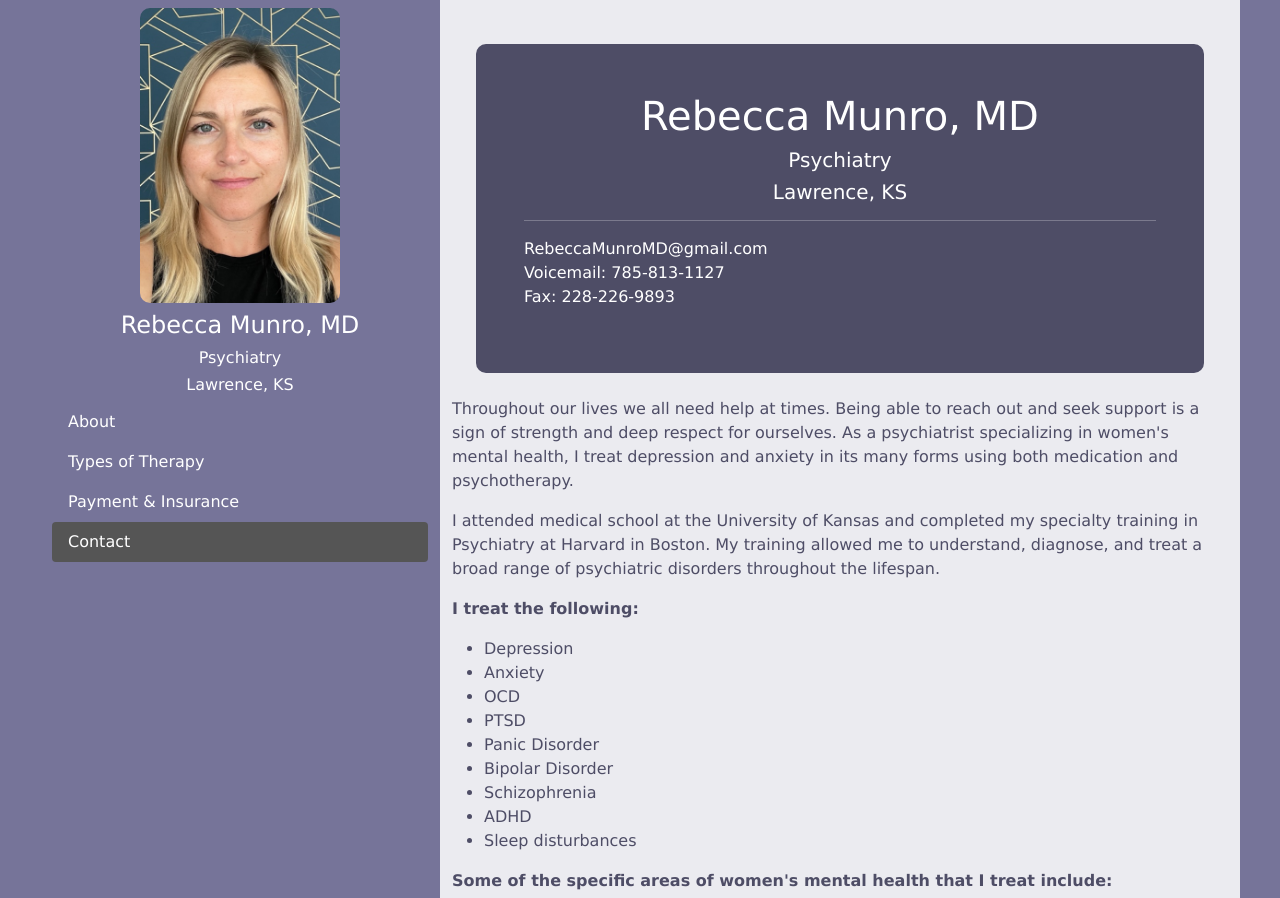
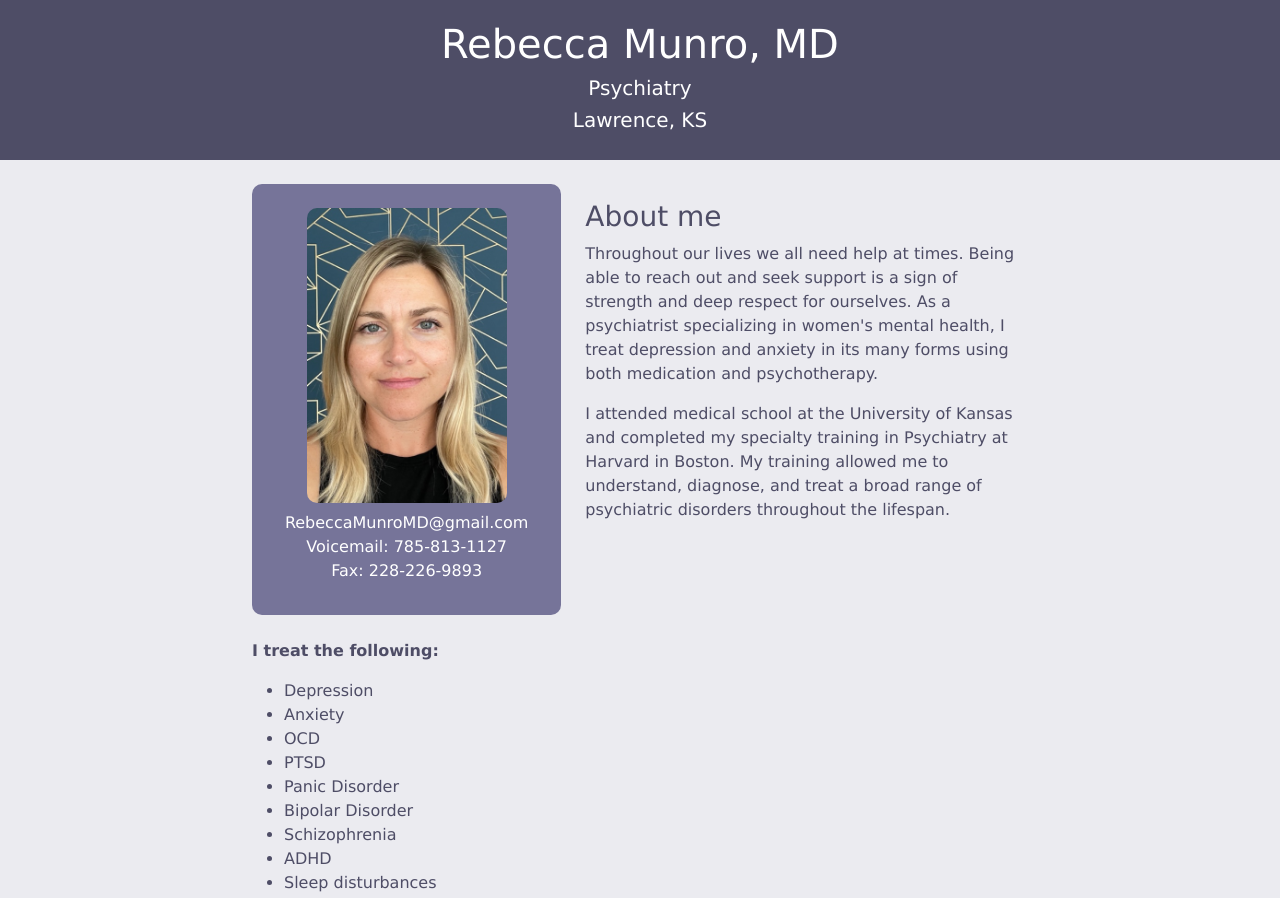
Before and after one commit to rmunro7/rebeccamunromd.com, a plain HTML site: page index.html in a window 1280 px wide. Shown: the top 898 px of the page. Drawn offline with nearby package versions, Linux system fonts and the light colour scheme.

Commit message:
Remove nav bar

```diff
--- a/index.html
+++ b/index.html
@@ -13,18 +13,37 @@
 		<meta name="description" content="As a psychiatrist specializing in women's mental health, I treat depression and anxiety in its many forms using both medication and psychotherapy.">
 		<meta name="twitter:description" content="As a psychiatrist specializing in women's mental health, I treat depression and anxiety in its many forms using both medication and psychotherapy.">
 		<meta property="og:description" content="As a psychiatrist specializing in women's mental health, I treat depression and anxiety in its many forms using both medication and psychotherapy.">
-		<meta name="twitter:image:src" content="https://rebeccamunromd.com/img/headshot2020.jpg">
-		<meta property="og:image" content="https://rebeccamunromd.com/img/headshot2020.jpg">
+		<meta name="twitter:image:src" content="https://rebeccamunromd.com/img/July2022headshot.jpg">
+		<meta property="og:image" content="https://rebeccamunromd.com/img/July2022headshot.jpg">
 		<meta property="og:type" content="website">
 		<meta http-equiv="X-UA-Compatible" content="IE=edge">
 		<link rel="stylesheet" href="https://cdn.jsdelivr.net/npm/bootstrap@5.0.0/dist/css/bootstrap.min.css" integrity="sha256-BAg/zs3Z4ZsqzR4Ac0N6oHyY0jDwGY1/H9RwqyIP72Q=" crossorigin="anonymous">
 		<link rel="stylesheet" href="main.css">
 	</head>
 
-	<body data-bs-spy="scroll" data-bs-target="#navbar" data-bs-offset="20">
-		<div class="container-fluid" style="max-width: 1200px;">
-			<div class="row">
-				<nav id="navbar" class="col-md-4">
+	<body>
+
+		<section id="header">
+			<!-- <div class="container-fluid py-5"> -->
+				<h1 class="text-center">Rebecca Munro, MD</h1>
+				<h5 class="text-center">Psychiatry</h5>
+				<h5 class="text-center">Lawrence, KS</h5>
+				<!-- <hr> -->
+				<!-- <p>
+					<a href="mailto:RebeccaMunroMD@gmail.com">RebeccaMunroMD@gmail.com</a>
+					<br>
+					Voicemail: 785-813-1127
+					<br>
+					Fax: 228-226-9893
+				</p> -->
+			<!-- </div> -->
+		<!-- </div> -->
+		</section>
+
+		<div class="container-fluid" style="max-width: 800px;">
+		<!-- <div class="container"> -->
+				<!-- <div class="row"> -->
+				<!-- <nav id="navbar" class="col-md-4">
 					<div class="sticky-top">
 						<ul class="nav nav-pills nav-stacked flex-column">
 							<li class="nav-item text-center">
@@ -45,35 +64,18 @@
 							<li class="nav-item">
 								<a class="nav-link" href="#contact">Contact</a>
 							</li>
-							<!-- <li class="nav-item">
-								<a class="nav-link" href="#patient-forms">Patient Forms</a>
-							</li>
-							<li class="nav-item">
-								<a class="nav-link" href="#resources">Reading Lists &amp; Resources</a>
-							</li> -->
-							<!-- <li class="nav-item d-md-block">
-								<div class="nav-link">
-									RebeccaMunroMD@gmail.com
-									<br>
-									Voicemail: 785-813-1127
-									<br>
-									Fax: 228-226-9893
-								</div>
-							</li> -->
 						</ul>
 					</div>
-				</nav>
+				</nav> -->
 
-				<div id="content" class="col-md-8">
+				<!-- <div id="content" class="col-md-8"> -->
 
-					<section id="about">
+					<!-- <section id="about"> -->
 
-						<div id="header" class="p-3 p-md-5 m-2 m-md-4 rounded-10">
-							<!-- <div class="container-fluid py-5"> -->
-								<h1 class="text-center">Rebecca Munro, MD</h1>
-								<h5 class="text-center">Psychiatry</h5>
-								<h5 class="text-center">Lawrence, KS</h5>
-								<hr>
+						<div class="row mt-4 mb-4">
+							<div class="col-md-5">
+								<div id="info" class="p-2 p-md-3 rounded-10 text-center">
+									<img id="photo" class="img-fluid mt-2 mb-2 rounded-10" src="img/July2022headshot.jpg" style="max-width: 200px;">
 									<p>
 										<a href="mailto:RebeccaMunroMD@gmail.com">RebeccaMunroMD@gmail.com</a>
 										<br>
@@ -81,15 +83,20 @@
 										<br>
 										Fax: 228-226-9893
 									</p>
-							<!-- </div> -->
+								</div>
 							</div>
 
+							<div class="col-md-7 mt-3">
+								<h3>About me</h3>
 								<p>
 									Throughout our lives we all need help at times. Being able to reach out and seek support is a sign of strength and deep respect for ourselves. As a psychiatrist specializing in women's mental health, I treat depression and anxiety in its many forms using both medication and psychotherapy.
 								</p>
 								<p>
 									I attended medical school at the University of Kansas and completed my specialty training in Psychiatry at Harvard in Boston. My training allowed me to understand, diagnose, and treat a broad range of psychiatric disorders throughout the lifespan.
 								</p>
+							</div>
+						</div>
+
 						<p>
 							<strong>I treat the following:</strong>
 							<ul>
@@ -117,9 +124,9 @@
 							</ul>
 						</p>
 
-					</section>
+					<!-- </section>
 
-					<section id="types-of-therapy">
+					<section id="types-of-therapy"> -->
 
 						<p>
 							<strong>Types of therapy</strong>
@@ -141,9 +148,9 @@
 							I am monitoring the COVID-19 risks and currently offer in-person visits to patients who are fully vaccinated. Virtual visits continue to be available as well.
 						</p>
 
-					</section>
+					<!-- </section>
 
-					<section id="payment">
+					<section id="payment"> -->
 
 						<p>
 							<strong>Payment &amp; Insurance</strong>
@@ -161,9 +168,9 @@
 							</ul>
 						</p>
 
-					</section>
+					<!-- </section>
 
-					<section id="contact">
+					<section id="contact"> -->
 
 						<strong>Contact Info</strong>
 						<br>
@@ -187,7 +194,7 @@
 							All patients have the right to privacy of their medical information. Especially in psychiatry, this privacy is essential for patients to feel safe and explore potentially scary or anxiety-provoking topics.
 						</p>
 
-					</section>
+					<!-- </section> -->
 
 					<!-- <section id="patient-forms">
 
@@ -201,8 +208,8 @@
 
 					</section> -->
 
-				</div>
-			</div>
+				<!-- </div> -->
+			<!-- </div> -->
 		</div>
 
 		<script src="https://cdn.jsdelivr.net/npm/bootstrap@5.0.0/dist/js/bootstrap.min.js" integrity="sha256-OfO3ch+7fm8bGjUgiOC3e3ALf0qsb5Zk9lk33+pSqEM=" crossorigin="anonymous"></script>
--- a/main.css
+++ b/main.css
@@ -1,27 +1,14 @@
 body {
-  /* background-color: #ebebf0; */
-  background-color: #767499;
+  background-color: #ebebf0;
+  /* background-color: #767499; */
   /* font-family: 'josefin slab', serif; */
   font-family: verdana, geneva, sans-serif;
   color: #4e4d66;
 }
 
-#navbar {
-  /* background-color: #767499; */
-  color: white;
-}
-
-.nav-link {
-  color: white;
-}
-
-.nav > li a.active {
-  background-color: #555555 !important;
-}
-
-#content {
+/* #content {
   background-color: #ebebf0;
-}
+} */
 
 /* #photo {
   border-radius: 10px;
@@ -45,17 +32,20 @@ p {
   max-width: 800px;
 }
 
-/* .jumbotron {
-  background-color: #cccccc;
-} */
-
 #header {
+  /* background-color: #767499; */
   background-color: #4e4d66;
   color: white;
-  font-weight: lighter !important;
+  /* font-weight: lighter !important; */
 }
 
-#header a {
+#info {
+  /* background-color: #4e4d66; */
+  background-color: #767499;
+  color: white;
+}
+
+#info a {
   text-decoration: none;
   color: white !important;
 }
```
Lines whose indentation alone changed are shown as unchanged.
